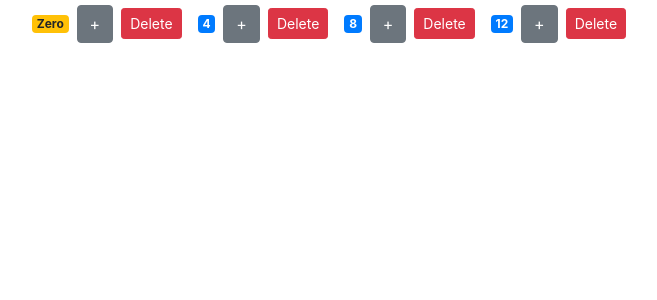
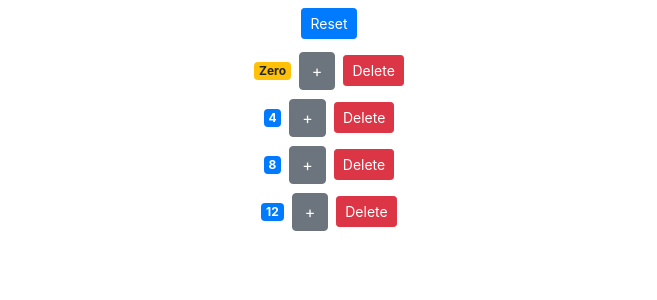
Before and after one commit to jesiolowski-wsb/react2024_PA1, a React (Create React App) app: page / in a window 1280 px wide. Shown: the top 300 px of the page, without its empty margins (311-968 px from the left). Built offline with nearby package versions, Linux system fonts and the light colour scheme.

Commit message:
added reset + elevated handleIncrement

```diff
--- a/src/components/counter.jsx
+++ b/src/components/counter.jsx
@@ -1,29 +1,27 @@
-import React, { useState } from "react";
+import React from "react";
 
 const Counter = (props) => {
-  const [value, setValue] = useState(props.value);
-
-  const formatCount = () => (value === 0 ? "Zero" : value);
+  const formatCount = () =>
+    props.counter.value === 0 ? "Zero" : props.counter.value;
   let classes = "badge m-2 badge-";
-  classes += value === 0 ? "warning" : "primary";
-
-  const handleIncrement = (incrementBy) => {
-    setValue(value + incrementBy);
-  };
+  classes += props.counter.value === 0 ? "warning" : "primary";
 
   return (
-    <>
+    <div>
       <span className={classes}>{formatCount()}</span>
-      <button onClick={() => handleIncrement(10)} className="btn btn-secondary">
+      <button
+        onClick={() => props.onIncrement(props.counter)}
+        className="btn btn-secondary"
+      >
         +
       </button>
       <button
-        onClick={() => props.onDelete(props.id)}
+        onClick={() => props.onDelete(props.counter.id)}
         className="btn btn-sm btn-danger m-2"
       >
         Delete
       </button>
-    </>
+    </div>
   );
 };
 
--- a/src/components/counters.jsx
+++ b/src/components/counters.jsx
@@ -1,5 +1,6 @@
 import React, { useState } from "react";
 import Counter from "./counter";
+import counter from "./counter";
 
 const Counters = () => {
   const [counters, setCounters] = useState([
@@ -13,14 +14,33 @@ const Counters = () => {
     setCounters(counters.filter((c) => c.id !== componentId));
   };
 
+  const handleReset = () => {
+    const countersReset = counters.map((c) => {
+      c.value = 0;
+      return c;
+    });
+    setCounters(countersReset);
+  };
+
+  const handleIncrement = (counter) => {
+    const countersUpdated = [...counters];
+    const index = countersUpdated.indexOf(counter);
+    countersUpdated[index] = { ...counter };
+    countersUpdated[index].value++;
+    setCounters(countersUpdated);
+  };
+
   return (
     <>
+      <button onClick={handleReset} className="btn btn-sm btn-primary m-2">
+        Reset
+      </button>
       {counters.map((counter) => (
         <Counter
-          id={counter.id}
           key={counter.id}
-          value={counter.value}
+          counter={counter}
           onDelete={handleDelete}
+          onIncrement={handleIncrement}
         />
       ))}
     </>
```
